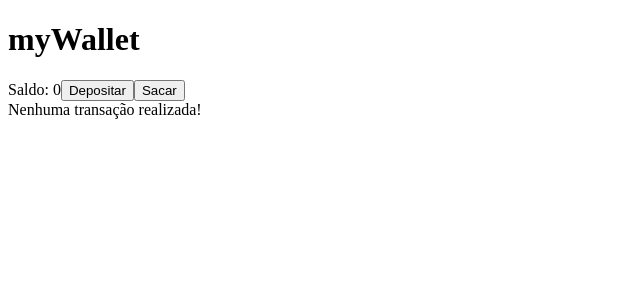
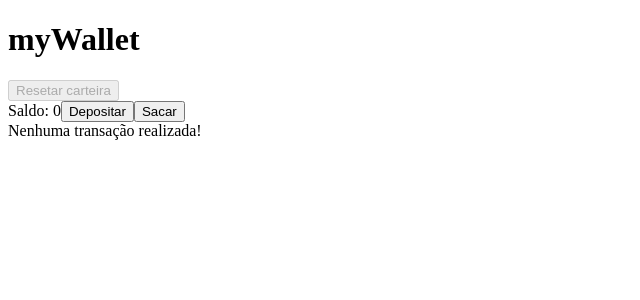
Before and after one commit to williancapitolio/mywallet, a React (Vite) app: page / in a window 1280 px wide. Shown: the top 300 px of the page, without its empty margins (0-640 px from the left). Built offline with nearby package versions, Linux system fonts and the light colour scheme.

Commit message:
add reducer to reset wallet, error is not persisted on localstorage

```diff
--- a/src/App.tsx
+++ b/src/App.tsx
@@ -2,7 +2,11 @@ import { useDispatch } from "react-redux";
 
 import { useAppSelector } from "./hooks/use-app-selector";
 
-import { doDeposit, doWithdraw } from "./features/wallet/wallet-slice";
+import {
+  doDeposit,
+  doWithdraw,
+  resetWallet,
+} from "./features/wallet/wallet-slice";
 
 import { Transaction } from "./entities/Transaction";
 
@@ -16,6 +20,8 @@ export const App = () => {
   return (
     <>
       <h1>myWallet</h1>
+      <button onClick={() => dispatch(resetWallet())} disabled={localStorage.getItem("wallet-storage") ? false : true}>Resetar carteira</button>
+      <br />
       <span>Saldo: {balance}</span>
       <button
         onClick={() => {
--- a/src/features/wallet/wallet-slice.ts
+++ b/src/features/wallet/wallet-slice.ts
@@ -37,9 +37,16 @@ export const walletSlice = createSlice({
       } else {
         const newError = new Error("Saldo insuficiente!");
         state.error = newError;
+        localStorage.setItem(WALLET_STORAGE, JSON.stringify(state));
       }
+    },
+    resetWallet: (state) => {
+      state.balance = 0;
+      state.transactions = [];
+      state.error = new Error("");
+      localStorage.removeItem(WALLET_STORAGE);
     },
   },
 });
 
-export const { doDeposit, doWithdraw } = walletSlice.actions;
+export const { doDeposit, doWithdraw, resetWallet } = walletSlice.actions;
--- a/src/services/get-local-storage-data.ts
+++ b/src/services/get-local-storage-data.ts
@@ -1,4 +1,4 @@
-export function getLocalStorageData<T> (key: string, empaty: T):T{
+export function getLocalStorageData<T>(key: string, empaty: T): T {
   const localStorageData = localStorage.getItem(key);
   if (!localStorageData) return empaty;
   return JSON.parse(localStorageData);
```
